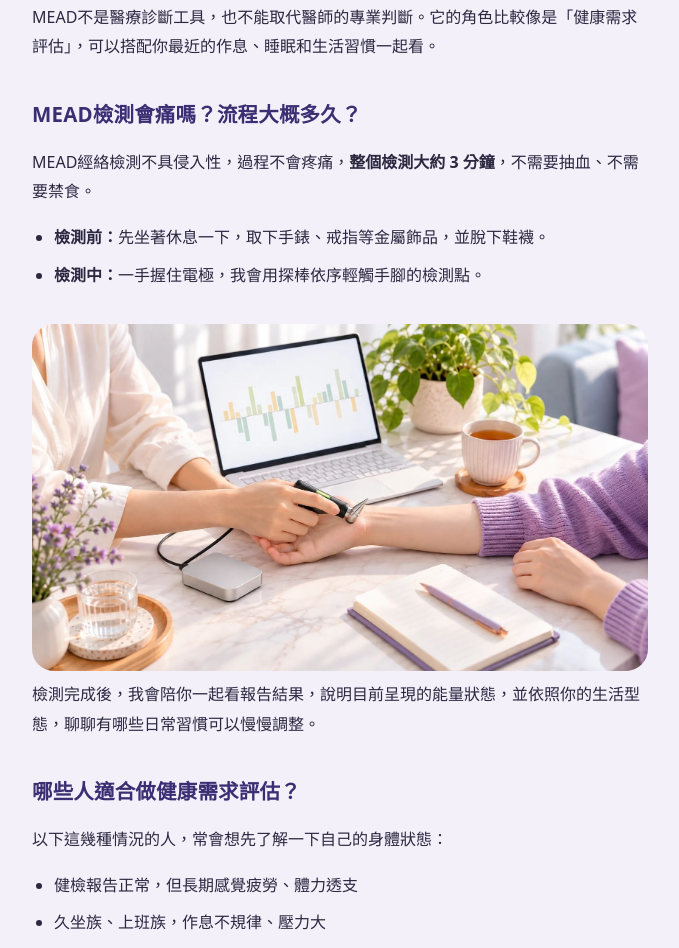
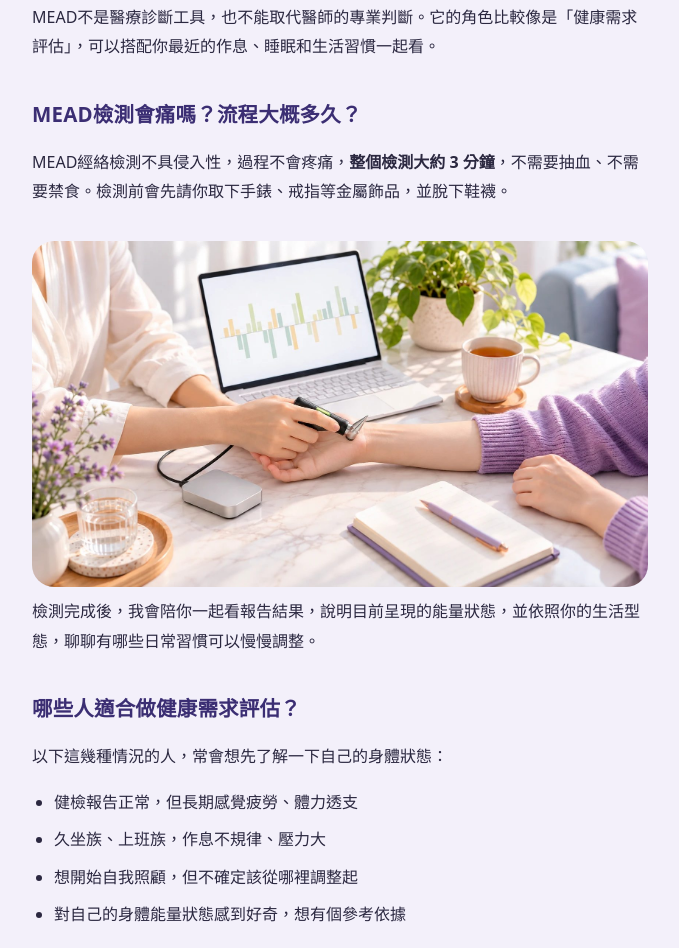
Before and after one commit to ririnuanyang/ririnuanyang.github.io, a plain HTML site: page 精選文章/20260801_MEAD經絡檢測/article-mead.html in a window 1280 px wide. Shown: the part 2079-3027 px from the top of the page, without its empty margins (300-979 px from the left). Drawn offline with Linux system fonts and the light colour scheme.

Commit message:
MEAD 文章：精簡檢測流程說明
Co-Authored-By: Claude Opus 5.5 <noreply@anthropic.com>

```diff
--- a/精選文章/20260801_MEAD經絡檢測/article-mead.html
+++ b/精選文章/20260801_MEAD經絡檢測/article-mead.html
@@ -336,11 +336,7 @@
   <p>MEAD不是醫療診斷工具，也不能取代醫師的專業判斷。它的角色比較像是「健康需求評估」，可以搭配你最近的作息、睡眠和生活習慣一起看。</p>
 
   <h2 id="hurt">MEAD檢測會痛嗎？流程大概多久？</h2>
-  <p>MEAD經絡檢測不具侵入性，過程不會疼痛，<b>整個檢測大約 3 分鐘</b>，不需要抽血、不需要禁食。</p>
-  <ul>
-    <li><b>檢測前：</b>先坐著休息一下，取下手錶、戒指等金屬飾品，並脫下鞋襪。</li>
-    <li><b>檢測中：</b>一手握住電極，我會用探棒依序輕觸手腳的檢測點。</li>
-  </ul>
+  <p>MEAD經絡檢測不具侵入性，過程不會疼痛，<b>整個檢測大約 3 分鐘</b>，不需要抽血、不需要禁食。檢測前會先請你取下手錶、戒指等金屬飾品，並脫下鞋襪。</p>
   <img class="cover" src="../../assets/mead-consult.jpg" alt="一對一 MEAD 健康需求評估，探棒輕觸手部的檢測點" loading="lazy">
   <p>檢測完成後，我會陪你一起看報告結果，說明目前呈現的能量狀態，並依照你的生活型態，聊聊有哪些日常習慣可以慢慢調整。</p>
 
```
